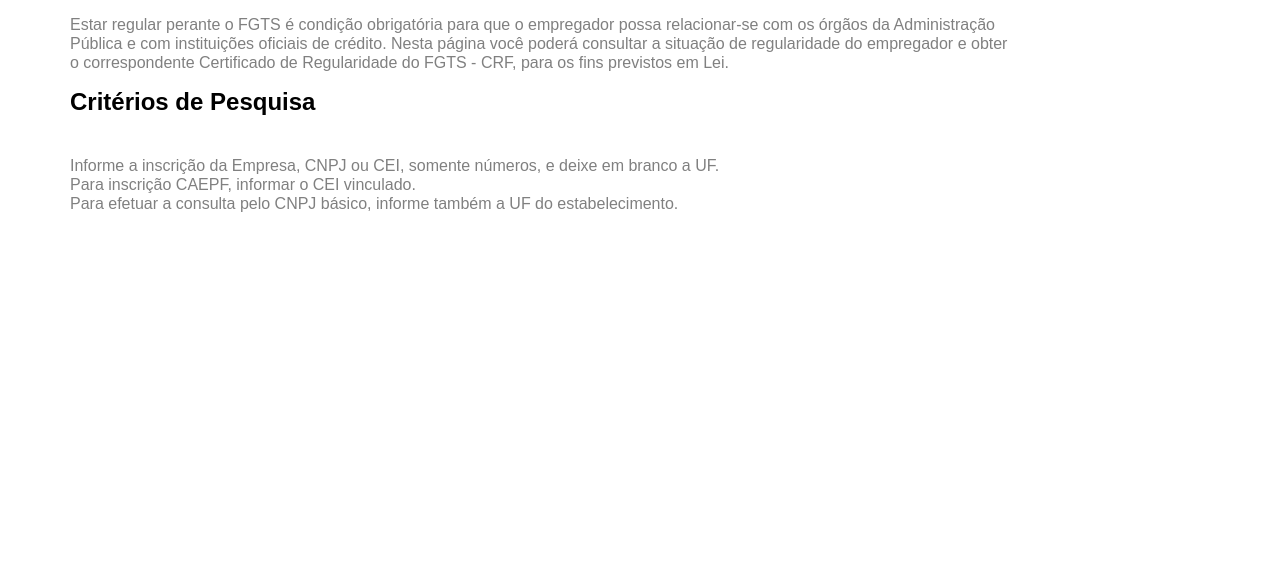
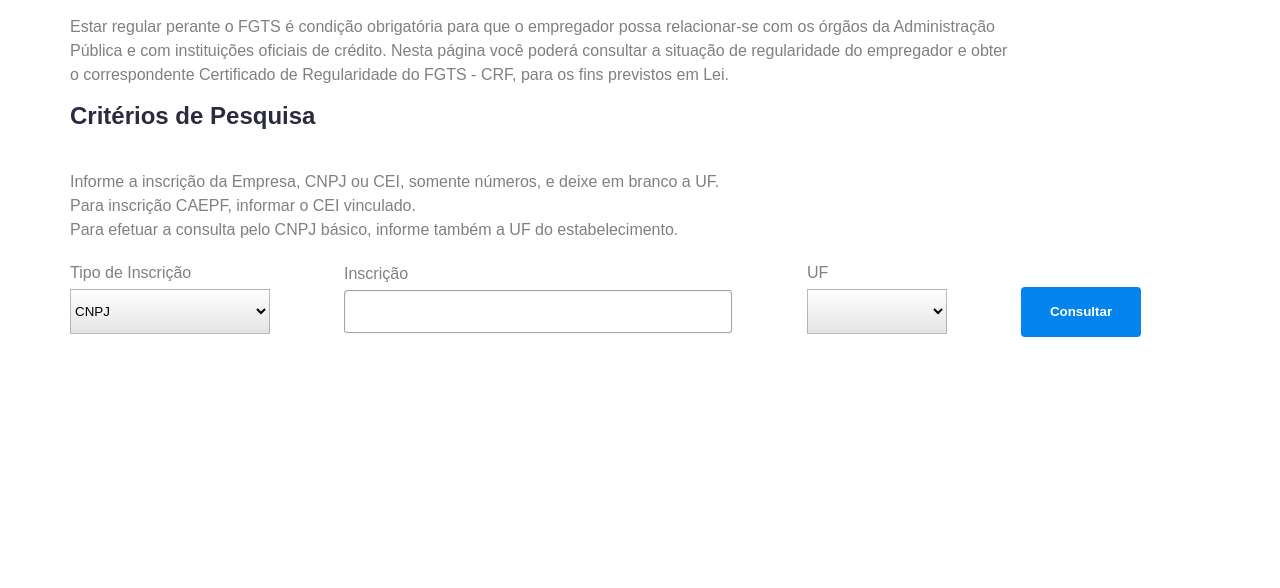
Before and after one commit to WandesonAC/html-css-javascript-pratica, a plain HTML site: page Praticando/praticando-headers/projeto1/main.html in a window 1280 px wide. Shown: the part 212-800 px from the top of the page. Drawn offline with Linux system fonts and the light colour scheme.

Commit message:
Aprimoramento site CRF

```diff
--- a/Praticando/praticando-headers/projeto1/main.html
+++ b/Praticando/praticando-headers/projeto1/main.html
@@ -26,6 +26,41 @@
         <p>Informe a inscrição da Empresa, CNPJ ou CEI, somente números, e deixe em branco a UF. <br>
             Para inscrição CAEPF, informar o CEI vinculado. <br>
             Para efetuar a consulta pelo CNPJ básico, informe também a UF do estabelecimento.</p>
+            <section class="opcao">
+                <label for="tipo-inscricao">Tipo de Inscrição</label><br>
+                <select name="checkbox" id="select">
+                    <option value="cnpj">CNPJ</option>
+                    <option value="cei">CEI</option>
+                </select>
+            </section>
+            <section class="inscricao">
+                <label for="inscricao">Inscrição</label><br>
+                <input type="text">
+            </section>
+            <section class="uf">
+                <label for="uf">UF</label><br>
+                <select name="uf" id="ufs">
+                    <option value="vazio"></option>
+                    <option value="ac">AC</option>
+                    <option value="al">AL</option>
+                    <option value="ap">AP</option>
+                    <option value="am">AM</option>
+                    <option value="ba">BA</option>
+                    <option value="ce">CE</option>
+                    <option value="df">DF</option>
+                    <option value="es">ES</option>
+                    <option value="go">GO</option>
+                    <option value="ma">MA</option>
+                    <option value="mt">MT</option>
+                    <option value="ms">MS</option>
+                    <option value="mg">MG</option>
+                    <option value="pa">PA</option>
+                    <option value="pb">PB</option>
+                </select>
+            </section>
+            <section class="consulta" id="consult">
+                <a href="#"><button>Consultar</button></a>
+            </section>
     </main>
 </body>
 </html>
--- a/Praticando/praticando-headers/projeto1/style.css
+++ b/Praticando/praticando-headers/projeto1/style.css
@@ -7,6 +7,7 @@
 
 h1 {
     font-family: Arial, Helvetica, sans-serif;
+    color: rgba(3, 3, 29, 0.849);
     font-weight: 800;
     font-size: 2.5em;
     max-width: 900px;
@@ -17,6 +18,7 @@ h1 {
 
 h2 {
     font-family: Arial, Helvetica, sans-serif;
+    color: rgba(3, 3, 29, 0.849);
     font-weight: 800;
     max-width: 800px;
     padding-bottom: 40px;
@@ -31,11 +33,11 @@ p {
     padding-left: 70px;
     padding-right: 70px;
     padding-bottom: 15px;
-    line-height: 1.2em;
+    line-height: 1.5em;
 }
 
 header {
-    background-color: rgba(10, 95, 192, 0.87);
+    background-color: rgba(4, 84, 150, 0.822);
     padding: 50px;
 }
 
@@ -46,11 +48,55 @@ header img {
 nav {
     text-align: right;
     padding-right: 10px;
-
 }
 
-nav a:hover {
+nav > a:hover {
+    color: rgb(7, 92, 219);
     text-decoration: none;
-    color: rgb(7, 92, 219);
+}
 
+section {
+    display: inline-block;
+    font-family: sans-serif;
+    color: grey;
+    margin-left: 70px;
+    line-height: 2em;
 }
+
+select#select {
+    height: 45px;
+    width: 200px;
+    background-image: linear-gradient(to bottom, rgb(255, 255, 255), rgba(211, 211, 211, 0.404));
+    border-color: rgba(146, 146, 146, 0.616);
+}
+
+input {
+    height: 40px;
+    width: 380px;
+    border-style: groove;
+    border-radius: 4px;
+    border-color: aliceblue;
+    padding-left: 5px;
+}
+
+select#ufs {
+    height: 45px;
+    width: 140px;
+    background-image: linear-gradient(to bottom, rgb(255, 255, 255), rgba(211, 211, 211, 0.404));
+    border-color: rgba(146, 146, 146, 0.616);
+}
+
+button {
+    font-family: sans-serif;
+    height: 50px;
+    width: 120px;
+    background-color: rgba(0, 131, 238, 0.986);
+    color: white;
+    font-weight: 700;
+    border-radius: 4px;
+    border: none;
+}
+
+section#consult {
+    padding-top: 20px;
+}
```
